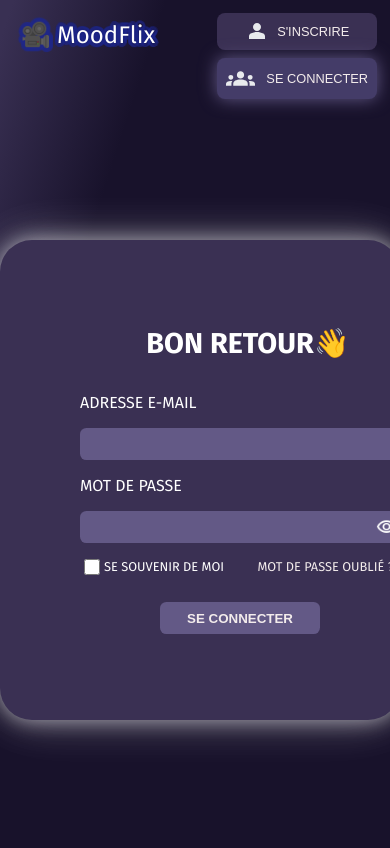
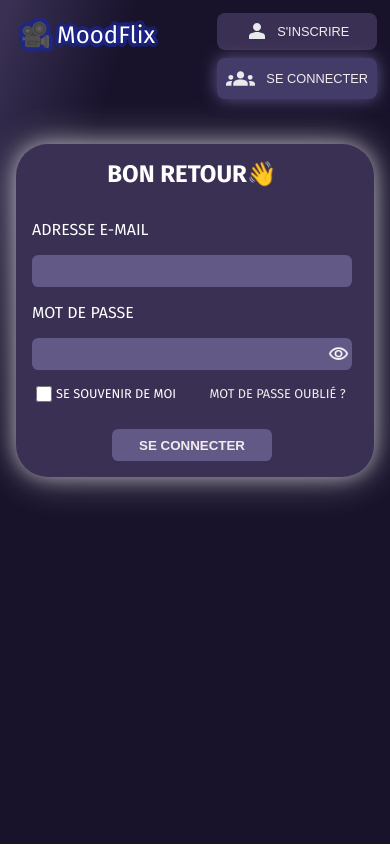
Before and after one commit to WildCodeSchool-2024-02/JS-RemoteFR-CodeOfWar-P2-MoodFlix, a React (Vite) app in the folder client/: page /login in a window 390 px wide. Built offline with nearby package versions, Linux system fonts and the light colour scheme; no server answers.

Commit message:
:iphone: Work on responsive design Login

```diff
--- a/client/src/styles/Login.css
+++ b/client/src/styles/Login.css
@@ -125,3 +125,33 @@
 .login-button:hover {
   box-shadow: 0 0 20px;
 }
+
+/* SMARTPHONE RESPONSIVE */
+
+@media (max-width: 480px) {
+  .login-container {
+    flex-direction: column-reverse;
+    width: 100%;
+    height: auto;
+    margin: 2rem 1rem;
+  }
+
+  .login-img img {
+    /* display: none; */
+    border-bottom-right-radius: 0;
+    border-top-left-radius: 2rem;
+  }
+
+  .form-container {
+    padding: 1rem;
+  }
+
+  .login-form-container h2 {
+    margin-left: 0;
+    font-size: 1.5rem;
+  }
+
+  .login-form-container form {
+    margin-left: 0;
+  }
+}
```
